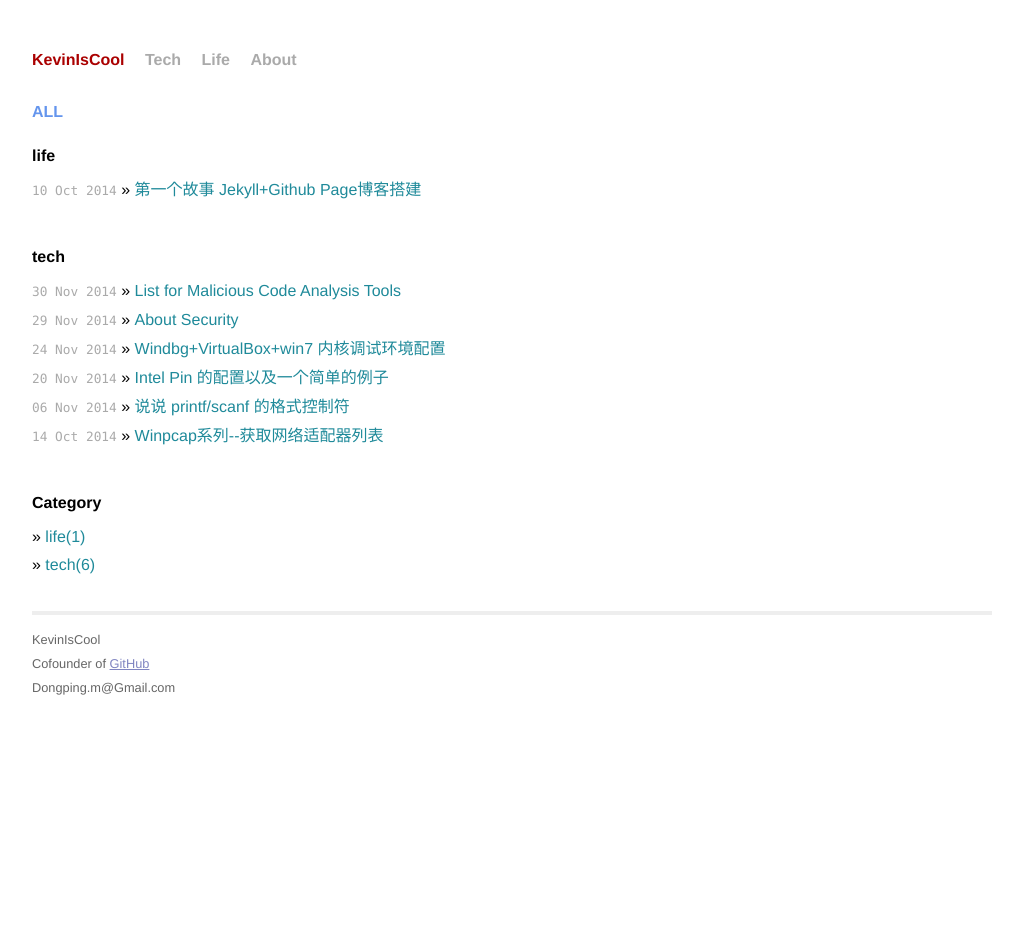
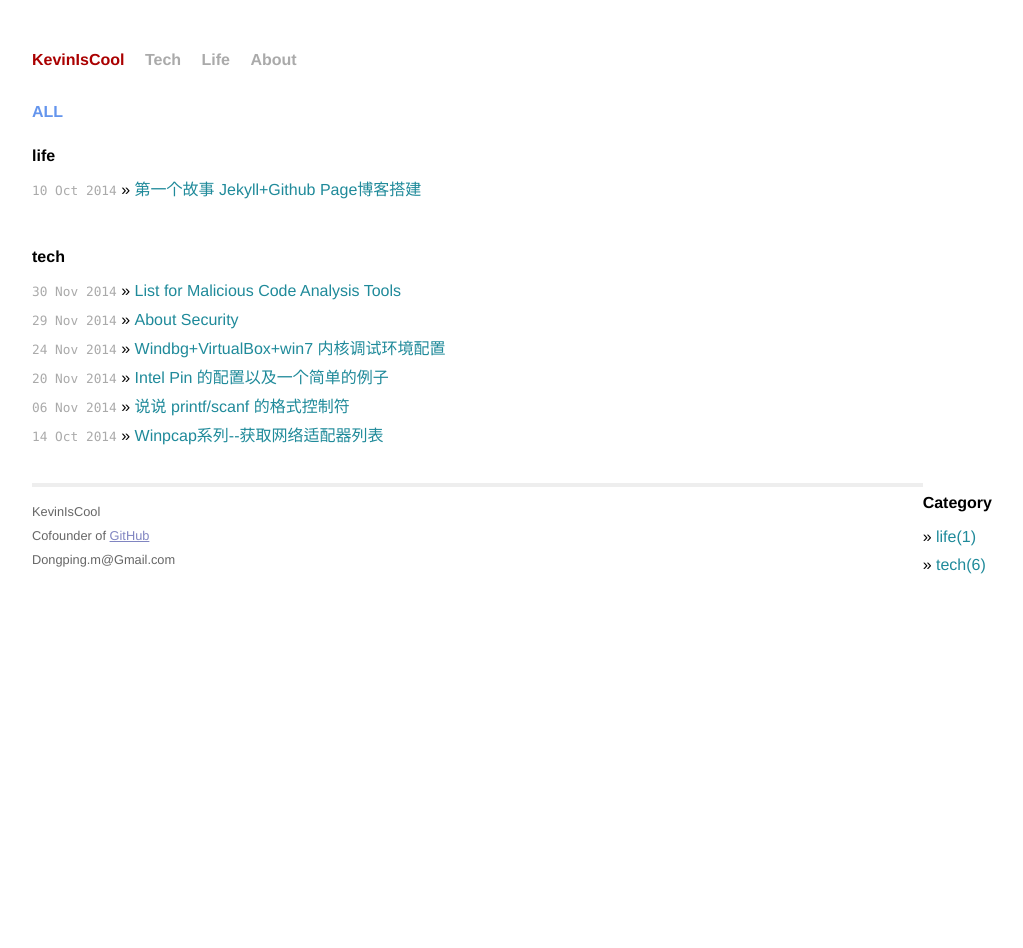
Before and after one commit to ll0KT/KevinIsCool.github.io, a Jekyll site: the page built from llll.html, in a window 1280 px wide. Shown: the whole page, without its empty margins (128-1151 px from the left). Built offline with Jekyll 4.4.1, drawn with Linux system fonts in a browser that asks for light colours; Markdown is read by kramdown in place of the engine named in the settings.

Commit message:
20141202

```diff
--- a/llll.html
+++ b/llll.html
@@ -2,7 +2,7 @@
 layout: default
 title: llll
 ---
-
+<div id="main">
 
 <div id="category">
 	<h1>ALL</h1>
@@ -18,7 +18,7 @@ title: llll
 </div>
 
 
-<div id="cate">
+<div style="float:right" id="cate">
  <h4>Category</h4>
  <ul class="posts">
  	{% for category in site.categories %}
@@ -26,3 +26,5 @@ title: llll
 	{% endfor %}
  </ul>
 </div>
+
+</div>
```
